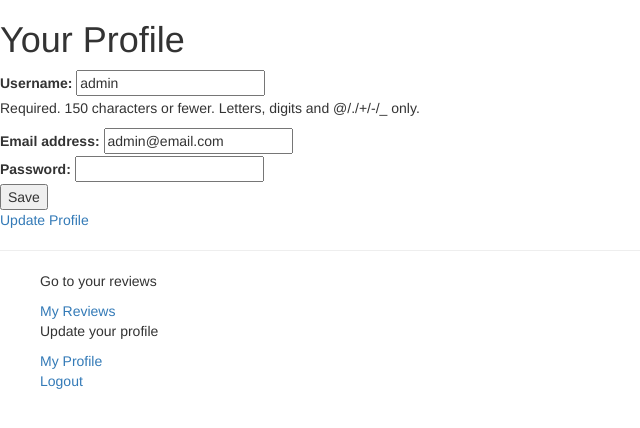
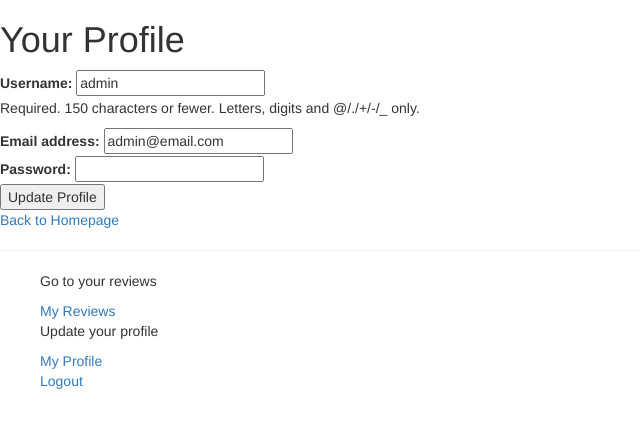
Before and after one commit to JoeCameron1/SystematicReviewApplication, a Django app: page /ultimatereview/myprofile/ in a window 1280 px wide. Shown: the top 428 px of the page, without its empty margins (0-640 px from the left). Run offline with Django 3.2, Linux system fonts and the light colour scheme; a user stored in the database is signed in; some libraries are stand-ins or nearby versions.

Commit message:
Managed to successfully allow users to edit data in one step.

```diff
--- a/ultimate_review/templates/ultimatereview/myprofile.html
+++ b/ultimate_review/templates/ultimatereview/myprofile.html
@@ -19,9 +19,9 @@
       {% endif %}
   </div>
   {% endfor %}
-  <button type="submit">Save</button>
+  <button type="submit">Update Profile</button>
 </form>
 
-<a href="{% url 'index' %}">Update Profile</a><br />
+<a href="{% url 'index' %}">Back to Homepage</a><br />
 
 {% endblock %}
--- a/ultimate_review/ultimatereview/views.py
+++ b/ultimate_review/ultimatereview/views.py
@@ -24,14 +24,14 @@ def myprofile(request):
     user = request.user
     form = UserForm(initial={'username':user.username, 'email':user.email, 'password':user.password})
     if request.method == 'POST':
-        if form.is_valid():
 
             user.username = request.POST['username']
             user.email = request.POST['email']
-            user.password = request.POST['password']
+            if request.POST['password'] != "":
+                user.set_password(request.POST['password'])
 
-            user.save()
-            return HttpResponseRedirect('%s'%(reverse('profile')))
+            user.save() #All changes are saved.
+
     context = {
         "form": form
     }
```
Also changed, not shown: ultimate_review/db.sqlite3, 1 other file.
